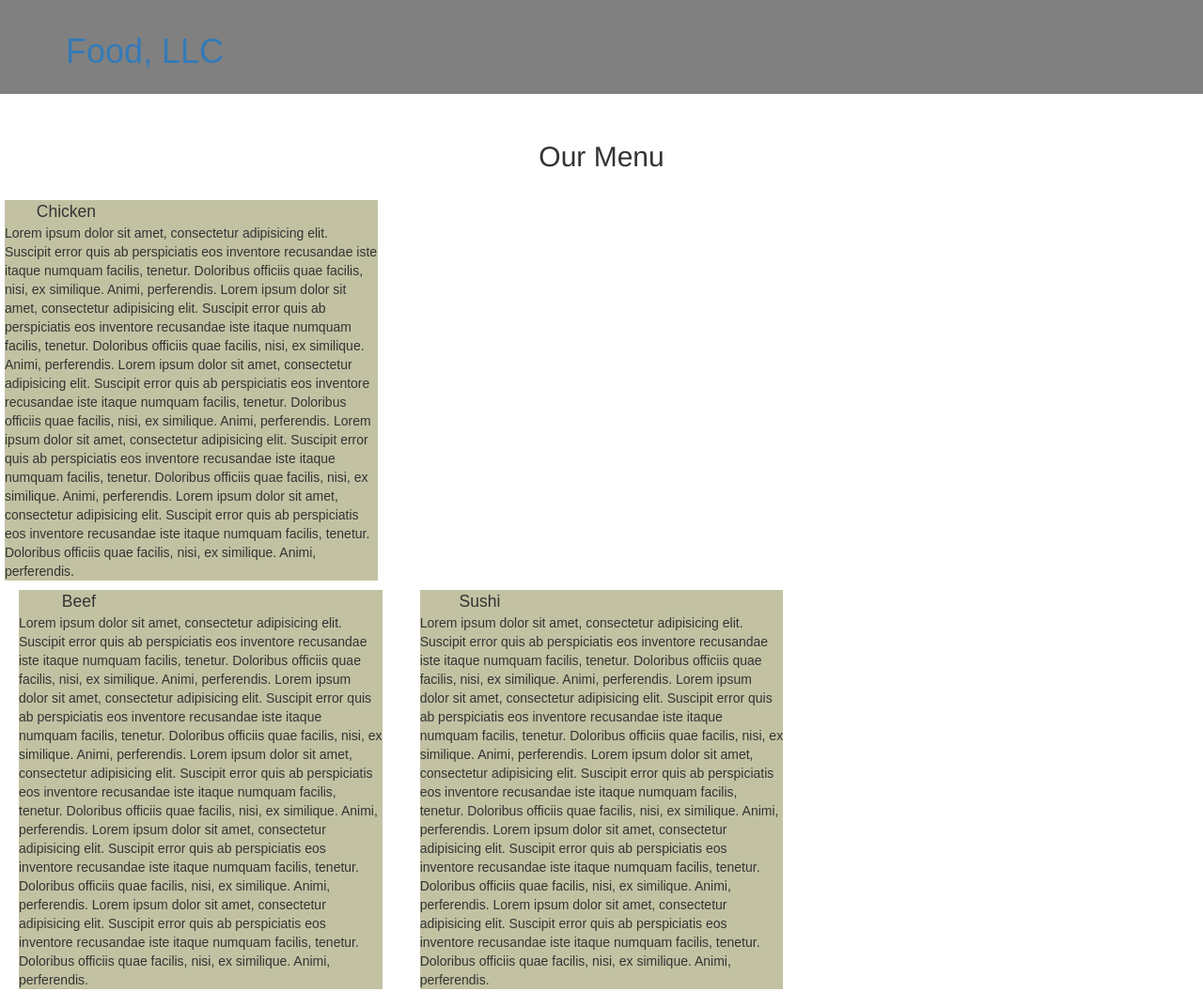
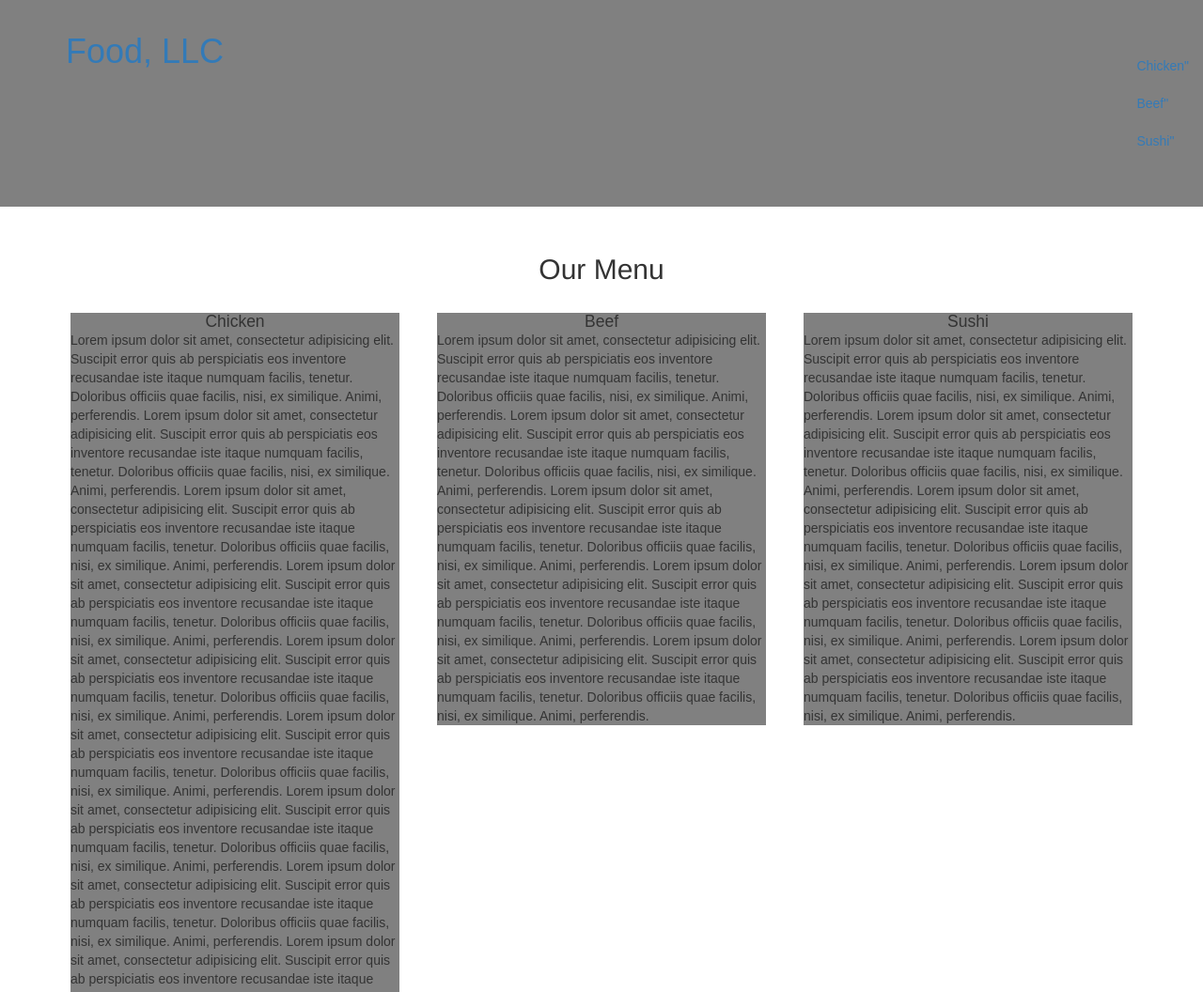
Before and after one commit to ppelis/html-module3, a plain HTML site: page site/index.html in a window 1280 px wide. Shown: the top 1056 px of the page at 94% size. Drawn offline with Linux system fonts and the light colour scheme.

Commit message:
Update before night 2 break

```diff
--- a/site/css/stylesheet.css
+++ b/site/css/stylesheet.css
@@ -16,7 +16,8 @@
 
 /* Navbar styling */
 .navbar {
-background-color: grey;
+background-color: gray;
+color: solid black;
 border-radius:  0;
 border: 0;
 padding-bottom: 50px;
@@ -31,6 +32,12 @@ margin-bottom: 50px;
 
 }
 
+.navbar-header button.navbar-toggle, .navbar-header .icon-bar{
+  color: black;
+  border: 1px solid black;
+
+}
+
 .navbar-brand a:hover, .navbar-brand a:focus {
   text-decoration: none;
 
@@ -39,7 +46,9 @@ margin-bottom: 50px;
 
 .container{
 
-  color: gray;
+  color: solid black;
+
+
 }
 
 
@@ -59,6 +68,9 @@ margin-bottom: 50px;
 }
 
 
+
+
+
 #navbar-header h1{
   color: solid black;
   text-align: left;
@@ -74,10 +86,11 @@ h2{
 }
 
  #box {
+  wdith: 100%;
   float: left;
   box-sizing: border-box;
   position: relative;
-  background-color: #c2c2a3;
+  background-color: gray;
   font-size: 100%;
 
   float: left;
@@ -90,7 +103,7 @@ h2{
 
  /* Settings Menu Title */
 
-#p1 {
+ /*#p1 {
   background-color: yellow;
 }
 
@@ -103,15 +116,15 @@ h2{
 
 #p3 {
    background-color: blue;
-}
+} */
 
 
 
-div p{
+div h3{
    position: relative;
   font-size: 125%;
   float: center;
-  width: 33%;
+  width: 100%;
   margin: 0;
   margin: bottom 0px;
     padding: bottom 10px;
@@ -137,7 +150,7 @@ section{
 
 /* Settings for full size media */
 @media (min-width: 992px) {
-  .col-lg-1, .col-lg-2, .col-lg-3, .col-lg-4, .col-lg-5, .col-lg-6, .col-lg-7, .col-lg-8, .col-lg-9, .col-lg-10, .col-lg-11, .col-lg-12 {
+  /*.col-lg-1, .col-lg-2, .col-lg-3, .col-lg-4, .col-lg-5, .col-lg-6, .col-lg-7, .col-lg-8, .col-lg-9, .col-lg-10, .col-lg-11, .col-lg-12*/ {
     float: left;
 
   }
@@ -181,7 +194,7 @@ section{
 
 /********** Tablet devices **********/
 @media (min-width: 768px) and (max-width: 991px) {
-  .col-md-1, .col-md-2, .col-md-3, .col-md-4, .col-md-5, .col-md-6, .col-md-7, .col-md-8, .col-md-9, .col-md-10, .col-md-11, .col-md-12 {
+ /* .col-md-1, .col-md-2, .col-md-3, .col-md-4, .col-md-5, .col-md-6, .col-md-7, .col-md-8, .col-md-9, .col-md-10, .col-md-11, .col-md-12 */{
     float: left;
 
   /*}
@@ -227,7 +240,7 @@ section{
 /********** Phone or smaller display devices **********/
 
 @media (max-width: 767px) {
-  .col-sml-1, .col-sml-2, .col-sml-3, .col-sml-4, .col-sml-5, .col-sml-6, .col-sml-7, .col-sml-8, .col-sml-9, .col-sml-10, .col-sml-11, .col-sml-12 {
+  /* .col-sml-1, .col-sml-2, .col-sml-3, .col-sml-4, .col-sml-5, .col-sml-6, .col-sml-7, .col-sml-8, .col-sml-9, .col-sml-10, .col-sml-11, .col-sml-12 */ {
     float: left;
 
   /*  }
--- a/site/index.html
+++ b/site/index.html
@@ -28,16 +28,30 @@
         <a href="index.html"><h1 =class"text-left">Food, LLC</h1></a>
       </div>
 
-       <button type="button" class="navbar-toggle collapsed" data-toggle="collapse" data-target="#bs-example-navbar-collapse-1" aria-expanded="false">
+       <button type="button" class="navbar-toggle collapsed" data-toggle="collapse" data-target="collapseable-nav" aria-expanded="false">
         <span class="sr-only">Toggle navigation</span>
         <span class="icon-bar"></span>
         <span class="icon-bar"></span>
         <span class="icon-bar"></span>
       </button>
+     </div>
 
+     <div id="collapsable-nav" class="collapse navbar-collapse">
+       <ul id="nav-list" class="nav nav-bar navbar-right">
 
+         <li>
+         <a href="" class="Visible-xs"> Chicken" </a>
+         </li>
 
-    </div>
+          <li>
+         <a href="" class="hidden-xs"> Beef" </a>
+         </li>
+
+<li>
+         <a href="" class="hidden-xs"> Sushi" </a>
+         </li>
+
+       </ul>
 
   </nav>
   </header>
@@ -49,36 +63,41 @@
   <script src="js/bootstrap.min.js"></script>
   <script src="js/script.js"></script>
 
-<div class="container"></div>
+<div class="container">
 <div class="row">
 <div class="col-lg-4 col-md-6 col-sm-12 xs-12">
 <div id="box" >
-    <p>Chicken</p>
+    <h3>Chicken</h3>
 
   <section>Lorem ipsum dolor sit amet, consectetur adipisicing elit. Suscipit error quis ab perspiciatis eos inventore recusandae iste itaque numquam facilis, tenetur. Doloribus officiis quae facilis, nisi, ex similique. Animi, perferendis. Lorem ipsum dolor sit amet, consectetur adipisicing elit. Suscipit error quis ab perspiciatis eos inventore recusandae iste itaque numquam facilis, tenetur. Doloribus officiis quae facilis, nisi, ex similique. Animi, perferendis. Lorem ipsum dolor sit amet, consectetur adipisicing elit. Suscipit error quis ab perspiciatis eos inventore recusandae iste itaque numquam facilis, tenetur. Doloribus officiis quae facilis, nisi, ex similique. Animi, perferendis. Lorem ipsum dolor sit amet, consectetur adipisicing elit. Suscipit error quis ab perspiciatis eos inventore recusandae iste itaque numquam facilis, tenetur. Doloribus officiis quae facilis, nisi, ex similique. Animi, perferendis. Lorem ipsum dolor sit amet, consectetur adipisicing elit. Suscipit error quis ab perspiciatis eos inventore recusandae iste itaque numquam facilis, tenetur. Doloribus officiis quae facilis, nisi, ex similique. Animi, perferendis.
 
+  Lorem ipsum dolor sit amet, consectetur adipisicing elit. Suscipit error quis ab perspiciatis eos inventore recusandae iste itaque numquam facilis, tenetur. Doloribus officiis quae facilis, nisi, ex similique. Animi, perferendis. Lorem ipsum dolor sit amet, consectetur adipisicing elit. Suscipit error quis ab perspiciatis eos inventore recusandae iste itaque numquam facilis, tenetur. Doloribus officiis quae facilis, nisi, ex similique. Animi, perferendis. Lorem ipsum dolor sit amet, consectetur adipisicing elit. Suscipit error quis ab perspiciatis eos inventore recusandae iste itaque numquam facilis, tenetur. Doloribus officiis quae facilis, nisi, ex similique. Animi, perferendis. Lorem ipsum dolor sit amet, consectetur adipisicing elit. Suscipit error quis ab perspiciatis eos inventore recusandae iste itaque numquam facilis, tenetur. Doloribus officiis quae facilis, nisi, ex similique. Animi, perferendis. Lorem ipsum dolor sit amet, consectetur adipisicing elit. Suscipit error quis ab perspiciatis eos inventore recusandae iste itaque numquam facilis, tenetur. Doloribus officiis quae facilis, nisi, ex similique. Animi, perferendis.
+
+  Lorem ipsum dolor sit amet, consectetur adipisicing elit. Suscipit error quis ab perspiciatis eos inventore recusandae iste itaque numquam facilis, tenetur. Doloribus officiis quae facilis, nisi, ex similique. Animi, perferendis. Lorem ipsum dolor sit amet, consectetur adipisicing elit. Suscipit error quis ab perspiciatis eos inventore recusandae iste itaque numquam facilis, tenetur. Doloribus officiis quae facilis, nisi, ex similique. Animi, perferendis. Lorem ipsum dolor sit amet, consectetur adipisicing elit. Suscipit error quis ab perspiciatis eos inventore recusandae iste itaque numquam facilis, tenetur. Doloribus officiis quae facilis, nisi, ex similique. Animi, perferendis. Lorem ipsum dolor sit amet, consectetur adipisicing elit. Suscipit error quis ab perspiciatis eos inventore recusandae iste itaque numquam facilis, tenetur. Doloribus officiis quae facilis, nisi, ex similique. Animi, perferendis. Lorem ipsum dolor sit amet, consectetur adipisicing elit. Suscipit error quis ab perspiciatis eos inventore recusandae iste itaque numquam facilis, tenetur. Doloribus officiis quae facilis, nisi, ex similique. Animi, perferendis. <br>
+  <br>
+  End of Chicken <a href="container"> Back to Top </a>
+
 
   </section>
-</div>
-</div>
-</div>
+</div> <!-- end chicken box -->
+</div> <!-- end chicken media class -->
 
 <div class="col-lg-4 col-md-6 col-sm-12 xs-12">
   <div id="box">
-  <p>Beef</p>
+  <h3>Beef</h3>
   <section>Lorem ipsum dolor sit amet, consectetur adipisicing elit. Suscipit error quis ab perspiciatis eos inventore recusandae iste itaque numquam facilis, tenetur. Doloribus officiis quae facilis, nisi, ex similique. Animi, perferendis. Lorem ipsum dolor sit amet, consectetur adipisicing elit. Suscipit error quis ab perspiciatis eos inventore recusandae iste itaque numquam facilis, tenetur. Doloribus officiis quae facilis, nisi, ex similique. Animi, perferendis. Lorem ipsum dolor sit amet, consectetur adipisicing elit. Suscipit error quis ab perspiciatis eos inventore recusandae iste itaque numquam facilis, tenetur. Doloribus officiis quae facilis, nisi, ex similique. Animi, perferendis. Lorem ipsum dolor sit amet, consectetur adipisicing elit. Suscipit error quis ab perspiciatis eos inventore recusandae iste itaque numquam facilis, tenetur. Doloribus officiis quae facilis, nisi, ex similique. Animi, perferendis. Lorem ipsum dolor sit amet, consectetur adipisicing elit. Suscipit error quis ab perspiciatis eos inventore recusandae iste itaque numquam facilis, tenetur. Doloribus officiis quae facilis, nisi, ex similique. Animi, perferendis.
   </section>
-  </div>
-</div>
+  </div>  <!-- end beef box -->
+</div>  <!-- end chicken media class -->
 
 <div class="col-lg-4 col-md-6 col-sm-12 xs-12">
   <div id="box">
-  <p>Sushi</p>
+  <h3>Sushi</h3>
   <section>Lorem ipsum dolor sit amet, consectetur adipisicing elit. Suscipit error quis ab perspiciatis eos inventore recusandae iste itaque numquam facilis, tenetur. Doloribus officiis quae facilis, nisi, ex similique. Animi, perferendis.
   Lorem ipsum dolor sit amet, consectetur adipisicing elit. Suscipit error quis ab perspiciatis eos inventore recusandae iste itaque numquam facilis, tenetur. Doloribus officiis quae facilis, nisi, ex similique. Animi, perferendis. Lorem ipsum dolor sit amet, consectetur adipisicing elit. Suscipit error quis ab perspiciatis eos inventore recusandae iste itaque numquam facilis, tenetur. Doloribus officiis quae facilis, nisi, ex similique. Animi, perferendis. Lorem ipsum dolor sit amet, consectetur adipisicing elit. Suscipit error quis ab perspiciatis eos inventore recusandae iste itaque numquam facilis, tenetur. Doloribus officiis quae facilis, nisi, ex similique. Animi, perferendis. Lorem ipsum dolor sit amet, consectetur adipisicing elit. Suscipit error quis ab perspiciatis eos inventore recusandae iste itaque numquam facilis, tenetur. Doloribus officiis quae facilis, nisi, ex similique. Animi, perferendis.
   </section>
-  </div>
-</div>
+  </div>  <!-- end of sushi box -->
+</div>  <!-- end sushi media class -->
 
 </div>  <!-- end of div class=row -->
  </div> <!-- end of div class=container -->
```
